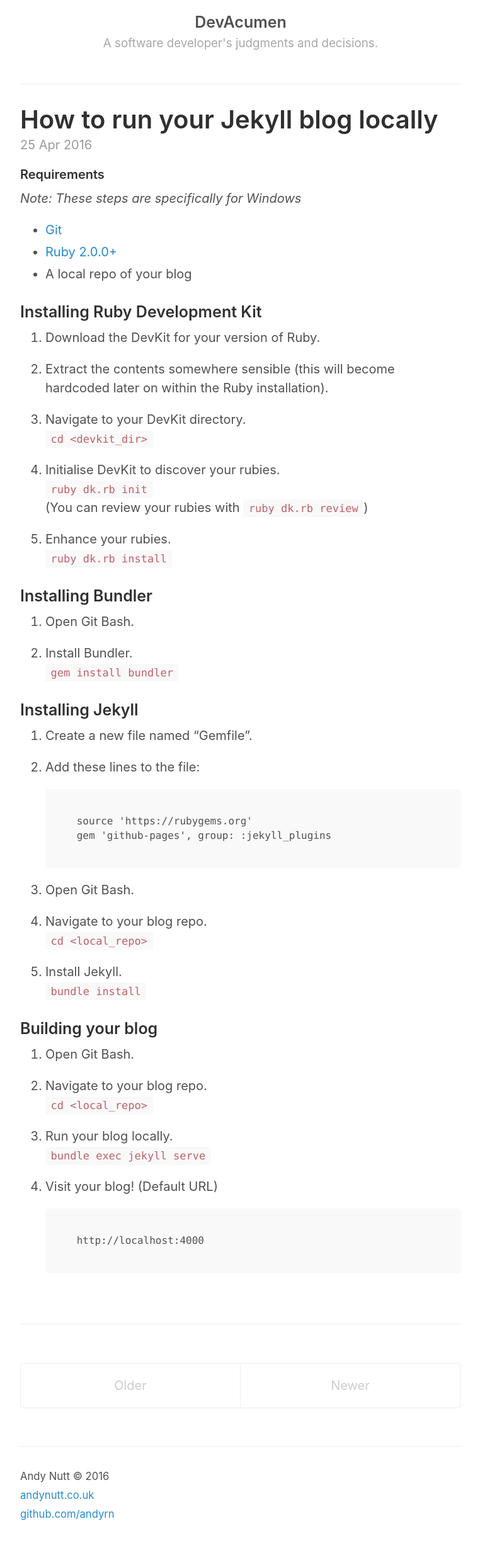
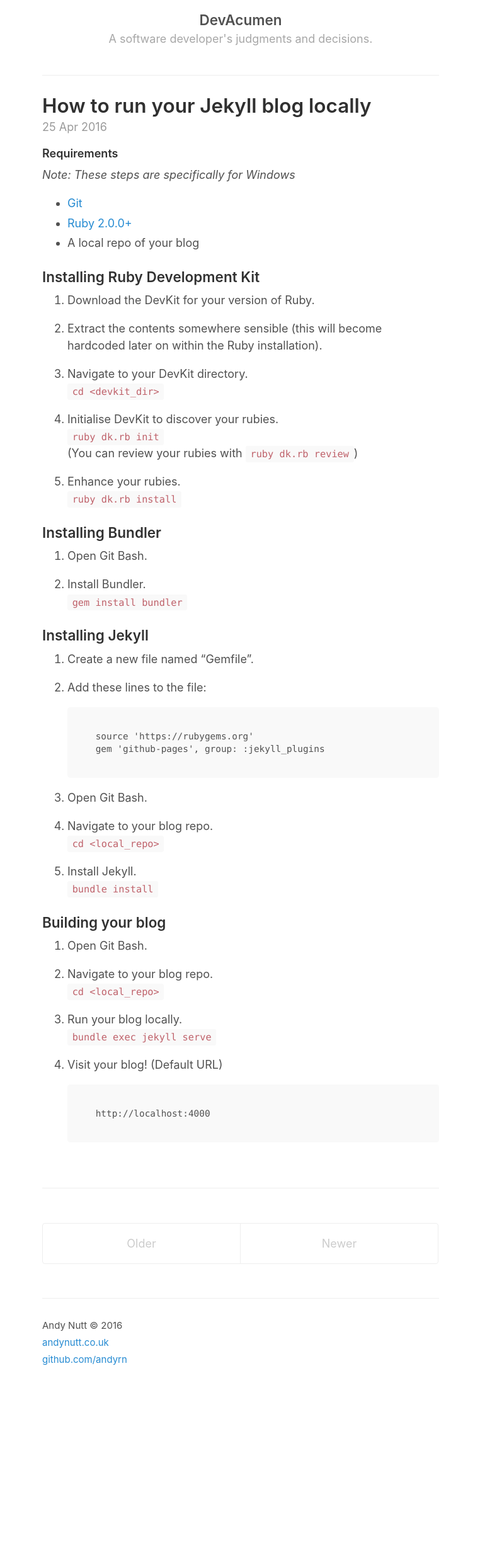
Before and after one commit to AndyRN/devacumen, a Jekyll site: the page built from index.html, in a window 1280 px wide. Shown: the whole page at 63% size, without its empty margins (258-1020 px from the left). Built offline with Jekyll 4.4.1, drawn with Linux system fonts in a browser that asks for light colours; the list of posts is cut into pages by our own code; after the commit the page ends 2207 px from its top, so only the background shows below that.

Commit message:
Adjust font sizing.

```diff
--- a/_sass/_masthead.scss
+++ b/_sass/_masthead.scss
@@ -18,7 +18,7 @@
   }
 
   small {
-    font-size: 75%;
+    font-size: 80%;
     font-weight: 400;
     opacity: .5;
   }
--- a/_sass/_type.scss
+++ b/_sass/_type.scss
@@ -11,7 +11,7 @@
 }
 
 h1 {
-  font-size: 2rem;
+  font-size: 1.75rem;
 }
 
 h2 {
--- a/_sass/_variables.scss
+++ b/_sass/_variables.scss
@@ -14,7 +14,7 @@
 $brown: #8f5536;
 
 $root-font-family: -apple-system, BlinkMacSystemFont, "Segoe UI", "Roboto", "Oxygen", "Ubuntu", "Cantarell", "Fira Sans", "Droid Sans", "Helvetica Neue", Arial, sans-serif;
-$root-font-size: 16px;
+$root-font-size: 14px;
 $root-line-height: 1.5;
 
 $body-color: #515151;
@@ -24,7 +24,7 @@
 $border-color: #e5e5e5;
 
 $large-breakpoint: 38em;
-$large-font-size: 20px;
+$large-font-size: 18px;
 
 $code-font-family: Menlo, Monaco, "Courier New", monospace;
 $code-color: #bf616a;
```
